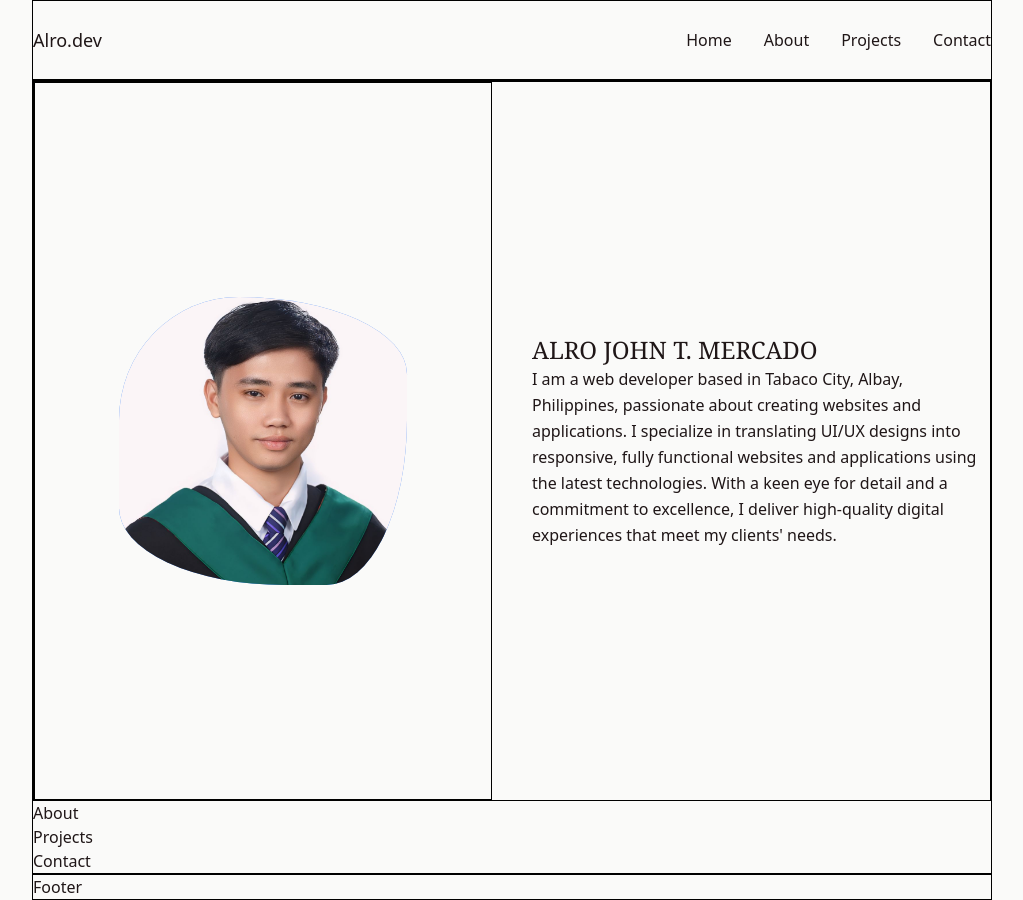
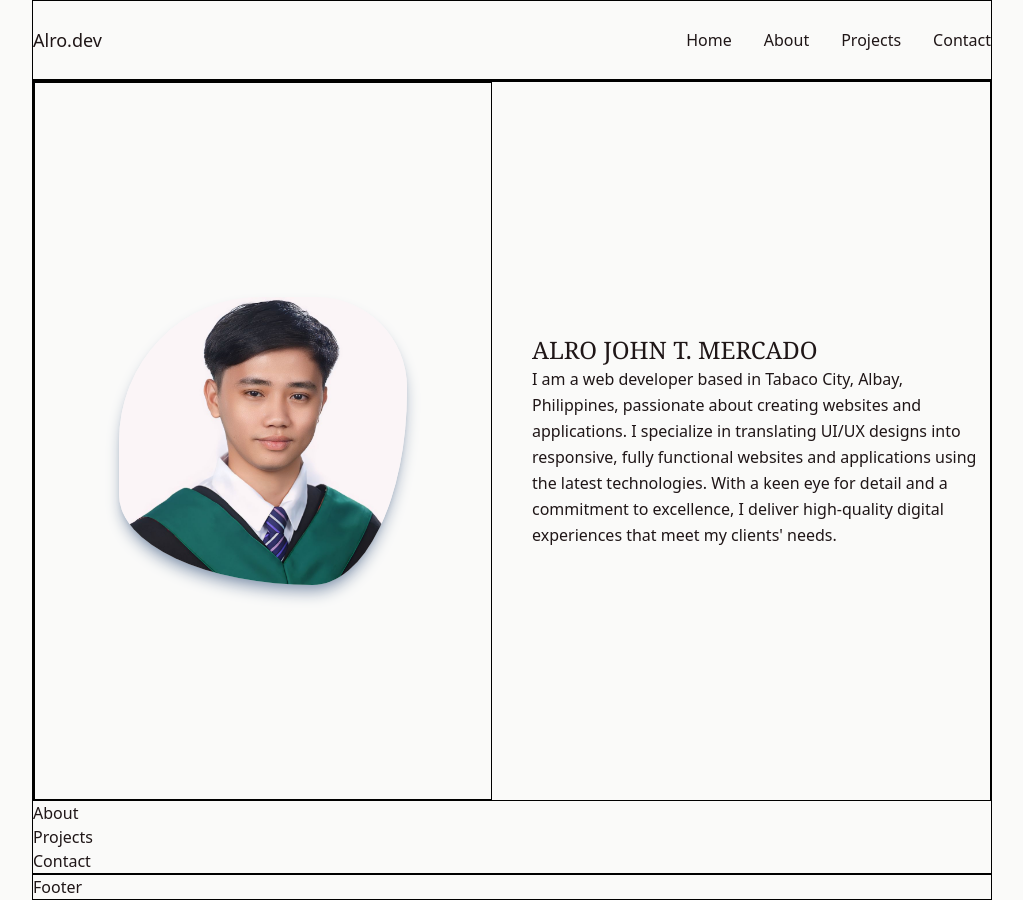
Before and after one commit to AlroJohn/my_portfolio, a Next.js app: page / in a window 1280 px wide. Shown: the whole page, without its empty margins (128-1151 px from the left). Built offline with nearby package versions, Linux system fonts and the light colour scheme.

Commit message:
hro page fixed bubble animation rotation

```diff
--- a/src/app/components/user-interface/HeroPage.tsx
+++ b/src/app/components/user-interface/HeroPage.tsx
@@ -10,7 +10,7 @@ export const HeroPage = () => {
           <div className="w-full h-full flex justify-center items-center border border-black relative">
             {/* Rotating blue circle with animated border radius */}
             <motion.div
-              className="absolute w-72 h-72 rounded-full bg-blue-500 overflow-hidden"
+              className="absolute w-72 h-72 rounded-full shadow-lg shadow-slate-400 overflow-hidden"
               animate={{
                 borderRadius: [
                   "50% 70% 30% 70% / 50% 30% 70% 30%",
@@ -22,6 +22,7 @@ export const HeroPage = () => {
                 duration: 5,
                 repeat: Infinity,
                 ease: "easeInOut",
+                repeatType: "mirror", // ensures smooth back-and-forth motion
               }}
             >
               {/* Static image filling the entire rotating blue div */}
```
